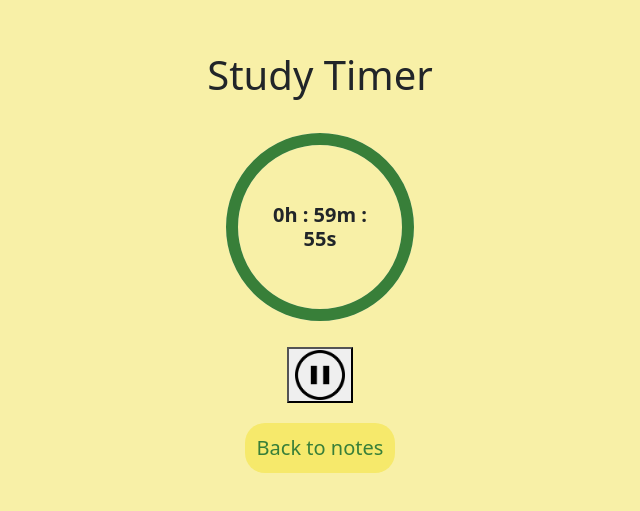
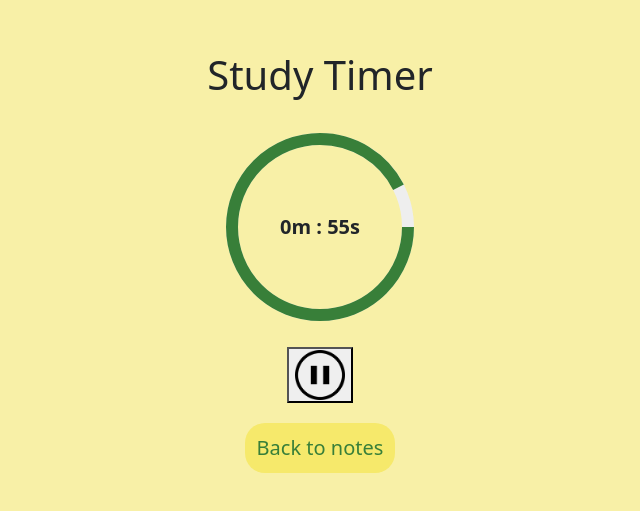
Before and after one commit to JJwashere06/study-gamify-web, a React (Vite) app: page /timer in a window 1280 px wide. Shown: the part 209-720 px from the top of the page, without its empty margins (320-960 px from the left). Built offline with nearby package versions, Linux system fonts and the light colour scheme; a web font is replaced by a local one.

Commit message:
change hours to minutes

```diff
--- a/src/App.tsx
+++ b/src/App.tsx
@@ -30,6 +30,10 @@ function App() {
   //check which is one is editing
   const [editIndex, setEditIndex] = useState<number | null>(null);
 
+  const [search, setSearch] = useState("");
+  const filterdNotes = notes.filter((note) =>
+    note.title.toLowerCase().includes(search.toLowerCase()),
+  );
   //save feature everytime after update note
   useEffect(() => {
     localStorage.setItem(STORAGE_KEYS.NOTES, JSON.stringify(notes));
@@ -76,7 +80,7 @@ function App() {
         element={
           <div>
             <div className="container">
-              <img className="container" src="/pictureformyweb/head2.png" />
+              <img className="header-img" src="/pictureformyweb/head2.png" />
               <h1 className="webheader">Study Progress Gamify</h1>
 
               {/*<p id="coinDisplay">
--- a/src/NoteCard.tsx
+++ b/src/NoteCard.tsx
@@ -6,6 +6,7 @@ type NoteProps = {
   onEdit: () => void;
   onDelete: () => void;
   onDo: () => void;
+  onFavourite: () => void;
 };
 
 export default function NoteCard({
@@ -16,13 +17,14 @@ export default function NoteCard({
   onDelete,
   onDo,
 }: NoteProps) {
+  const minutes = Number(hours) * 60;
   return (
     <div className="task">
       <div className="tasky">
         <h2>{title}</h2>
         <p>{description}</p>
         <p>
-          <strong>Duration:</strong> {hours} hours
+          <strong>Duration:</strong> {hours} minutes
         </p>
         <button className="modify-button" onClick={onEdit}>
           Edit
--- a/src/NoteForm.tsx
+++ b/src/NoteForm.tsx
@@ -31,7 +31,7 @@ export default function NoteForm({
 
   const handleDone = () => {
     if (!title.trim()) return alert("Title required");
-    if (hours < 1) return alert("Hours has to be atleast 1 hour");
+    if (hours < 1) return alert("Must be at least 1 minute");
     onDone({ title, description, hours });
   };
 
@@ -53,7 +53,7 @@ export default function NoteForm({
         <input
           value={hours}
           type="number"
-          placeholder="Duration (Hours)"
+          placeholder="Duration (Minutes)"
           onChange={(e) => setHours(Number(e.target.value))}
         />
 
--- a/src/TimerPage.tsx
+++ b/src/TimerPage.tsx
@@ -9,7 +9,9 @@ export default function TimerPage() {
   const navigate = useNavigate();
   const { hours } = location.state || { hours: 1 };
 
-  const totalSeconds = hours * 3600;
+  //const totalSeconds = hours * 3600;
+  const totalSeconds = hours * 60;
+
   const [time, setTime] = useState(totalSeconds);
   const [isPaused, setIsPaused] = useState(false);
 
@@ -27,7 +29,8 @@ export default function TimerPage() {
     const h = Math.floor(sec / 3600);
     const m = Math.floor((sec % 3600) / 60);
     const s = sec % 60;
-    return `${h}h : ${m}m : ${s}s`;
+    if (h > 0) return `${h}h : ${m}m : ${s}s`;
+    return `${m}m : ${s}s`;
   };
 
   return (
```
